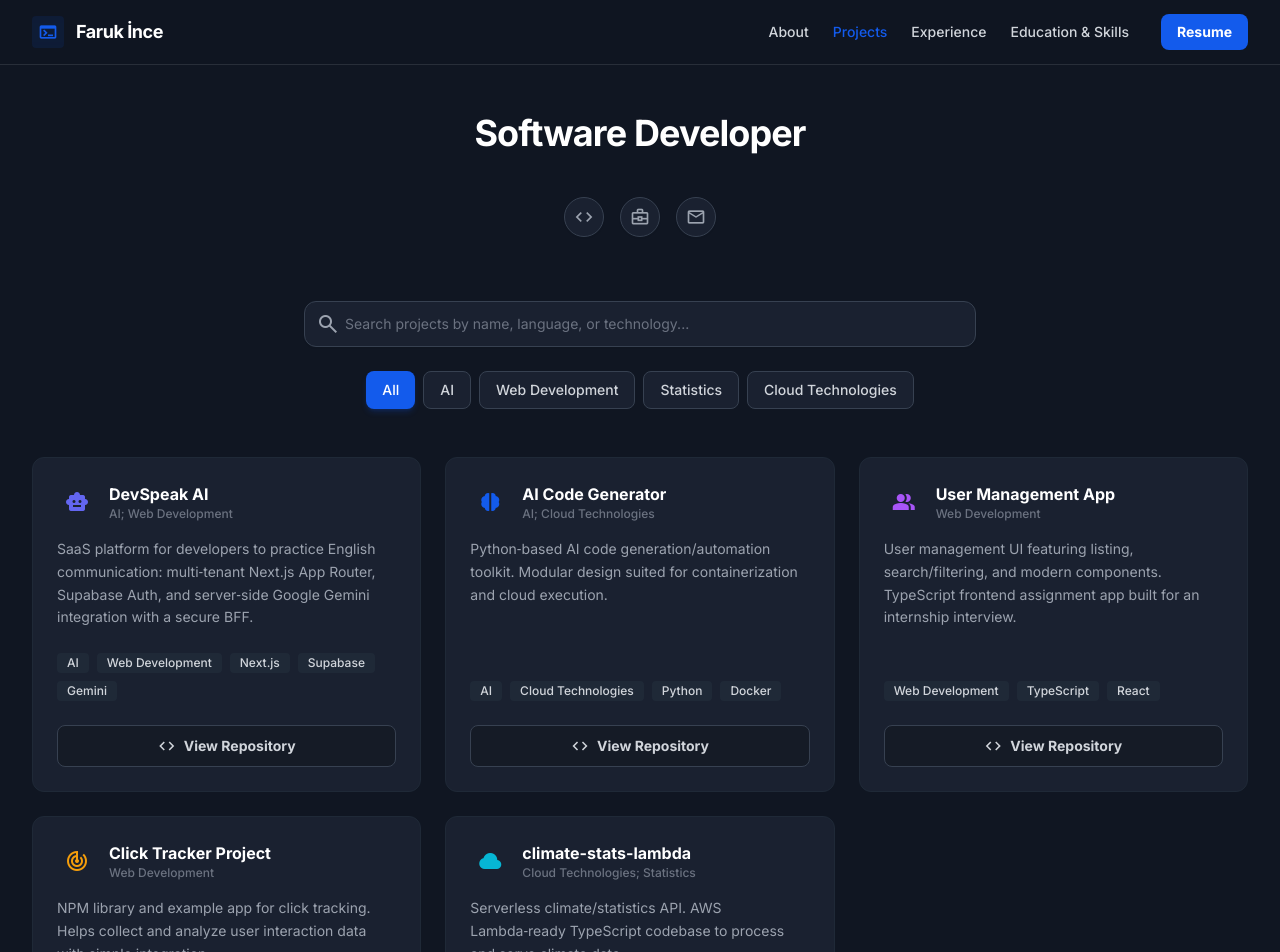
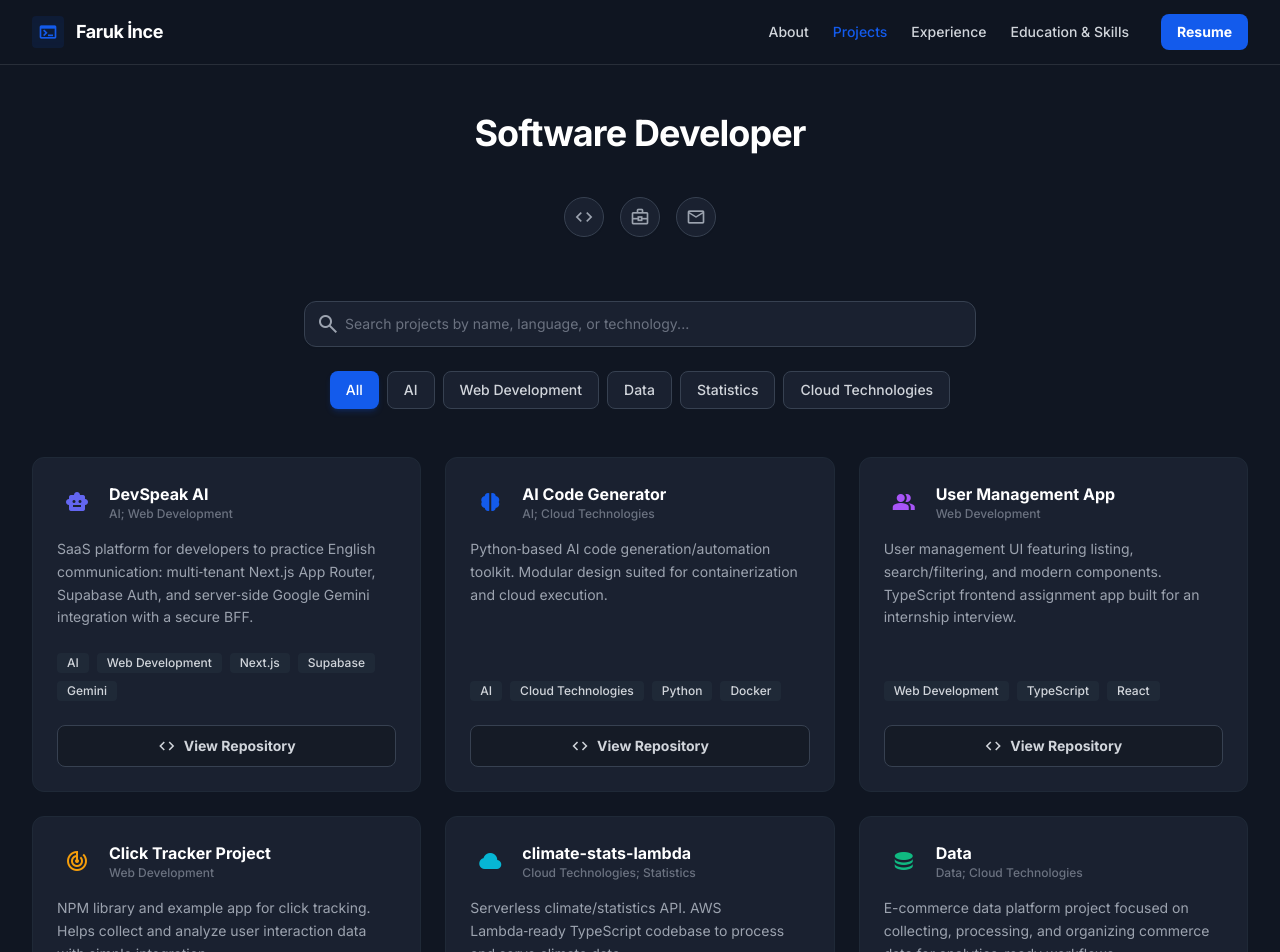
Before and after one commit to farukince/portfolio, a React (Vite) app: page /projects in a window 1280 px wide. Shown: the top 952 px of the page. Built offline with nearby package versions, Linux system fonts and the light colour scheme.

Commit message:
Add data project to portfolio

```diff
--- a/src/pages/Projects.tsx
+++ b/src/pages/Projects.tsx
@@ -59,11 +59,21 @@ const projects: Project[] = [
       "Serverless climate/statistics API. AWS Lambda‑ready TypeScript codebase to process and serve climate data.",
     tags: ["Cloud Technologies", "Statistics", "TypeScript", "Serverless"],
     repo: "https://github.com/farukince/climate-stats-lambda"
+  },
+  {
+    icon: "database",
+    iconColor: "text-emerald-500",
+    title: "Data",
+    updated: "Data; Cloud Technologies",
+    description:
+      "E-commerce data platform project focused on collecting, processing, and organizing commerce data for analytics-ready workflows.",
+    tags: ["Data", "Cloud Technologies", "Analytics", "E-commerce"],
+    repo: "https://github.com/farukince/ecommerce-data-platform"
   }
 ];
 
 export default function Projects() {
-  const categories = ["All", "AI", "Web Development", "Statistics", "Cloud Technologies"];
+  const categories = ["All", "AI", "Web Development", "Data", "Statistics", "Cloud Technologies"];
   const [activeCategory, setActiveCategory] = useState<string>("All");
   const filteredProjects = projects.filter((p) =>
     activeCategory === "All" ? true : p.tags.includes(activeCategory)
```
